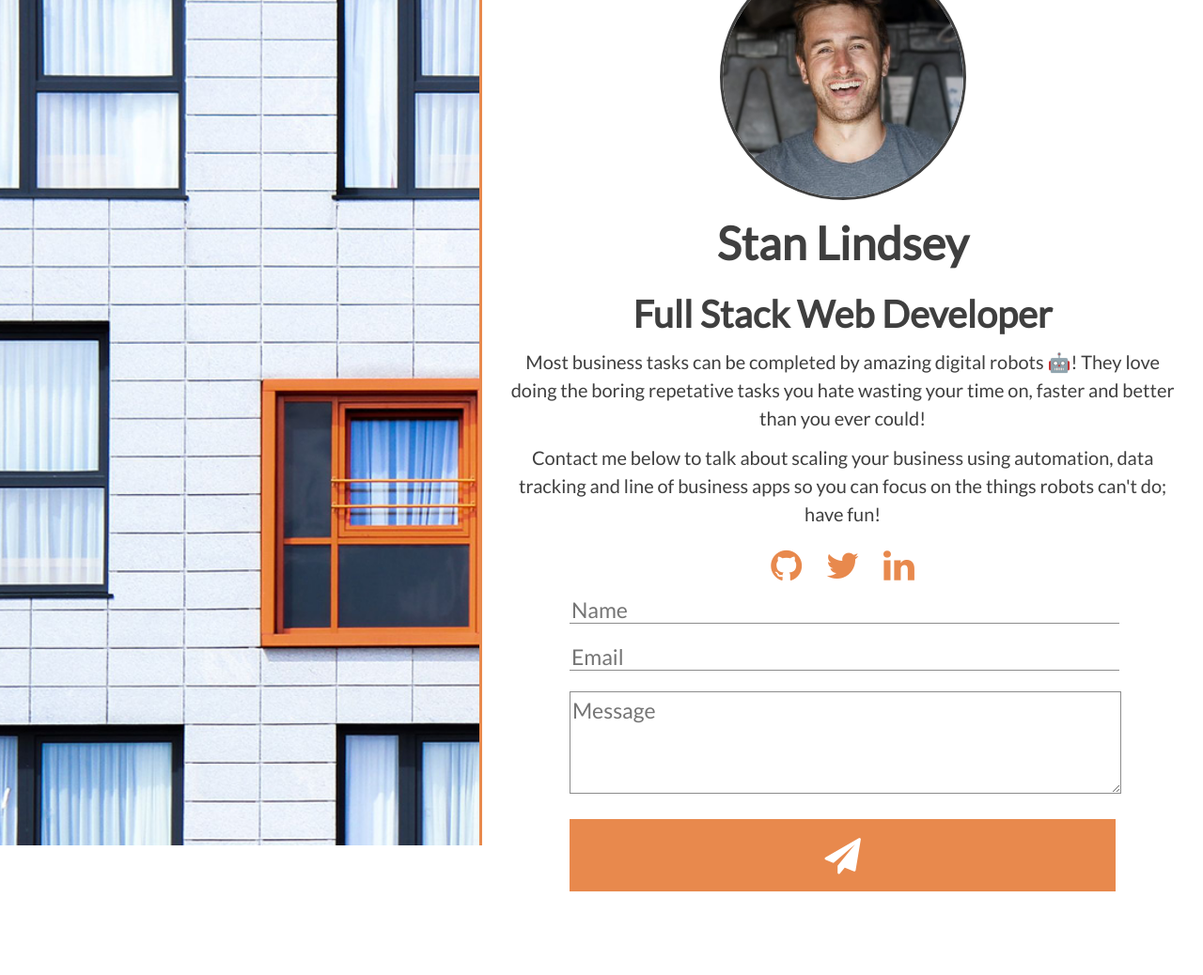
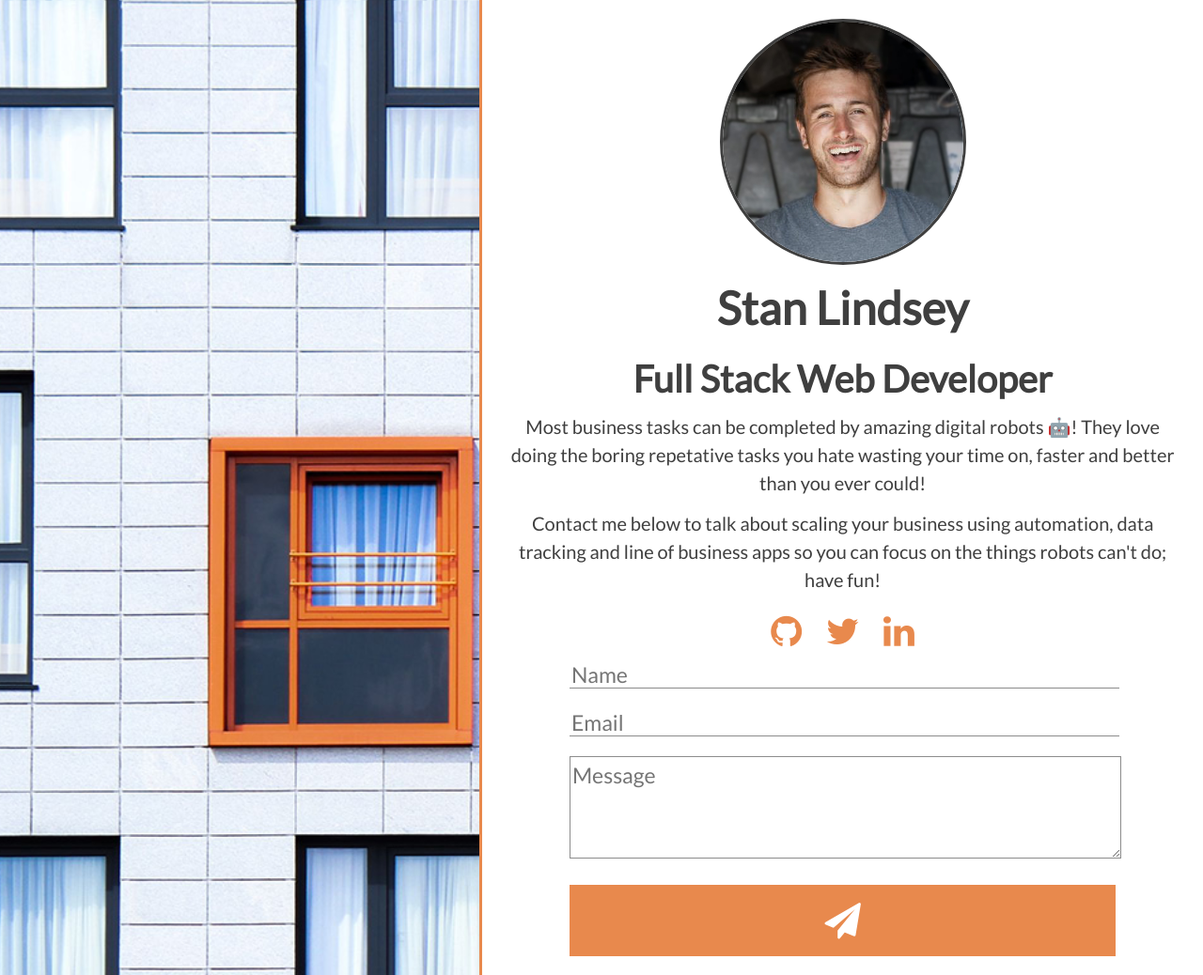
Before and after one commit to StanLindsey/stanlindsey.github.io, a Jekyll site: the page built from index.html, in a window 1280 px wide. Shown: the whole page at 94% size. Built offline with Jekyll 4.4.1, drawn with Linux system fonts in a browser that asks for light colours; nearby versions of some CDN libraries; before the commit the page ends 969 px from its top, so only the background shows below that.

Commit message:
Fix limiting the height

```diff
--- a/css/_about-section.scss
+++ b/css/_about-section.scss
@@ -5,7 +5,6 @@
   background-size:cover;
   background-position:center;
   min-height:100vh;
-  max-height:100vh;
   justify-content:center;
 }
 
```
